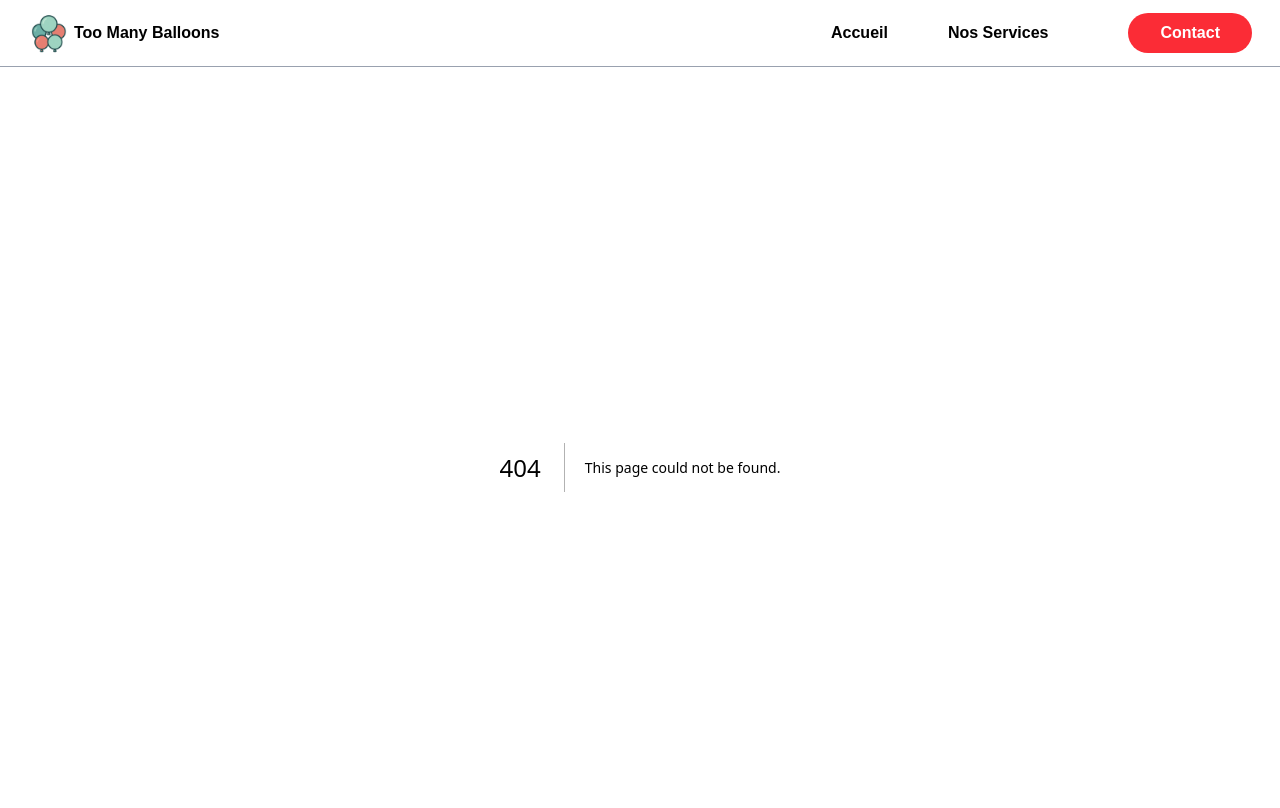
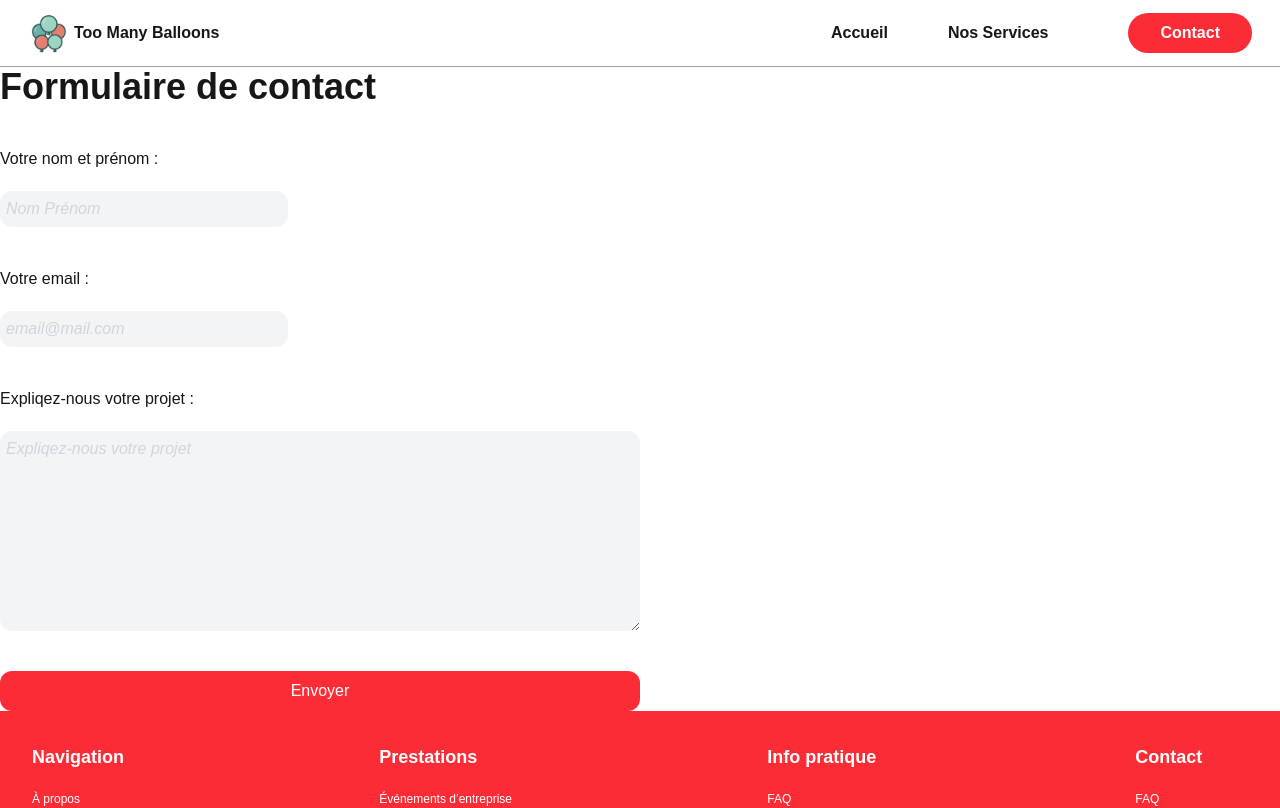
Before and after one commit to enzolp28/nina-project, a Next.js app: page /contact in a window 1280 px wide. Before the commit this address had no page. Shown: the top 808 px of the page. Built offline with nearby package versions, Linux system fonts and the light colour scheme.

Commit message:
formulaire de contact

```diff
--- a/package.json
+++ b/package.json
@@ -10,6 +10,7 @@
   },
   "dependencies": {
     "next": "15.5.2",
+    "nodemailer": "^7.0.6",
     "react": "19.1.0",
     "react-dom": "19.1.0",
     "react-icons": "^5.5.0"
--- /dev/null
+++ b/src/app/contact/page.jsx
@@ -0,0 +1,49 @@
+"use client"
+
+export default function page() {
+    const handleSubmit = (e) => {
+        e.preventDefault()
+
+        const formData = {
+            nom: e.target.nom_prenom.value,
+            email: e.target.email.value,
+            message: e.target.message.value,
+        }
+        fetch('/api/contact', {
+            method: 'POST',
+            headers: {
+                'Content-Type': 'application/json',
+            },
+            body: JSON.stringify(formData),
+        })
+            .then((res) => res.json())
+            .then((data) => {
+                console.log('Réponse API :', data);
+                // ici tu peux afficher un message de succès dans ton UI
+            })
+            .catch((err) => {
+                console.error('Erreur lors de l’envoi :', err);
+            });
+
+    }
+    return (
+        <div className="u-main-container u-padding-content-container">
+            <h1 className="text-4xl font-bold">Formulaire de contact</h1>
+            <form onSubmit={handleSubmit} action="" className=" flex flex-col gap-5 mt-10 w-1/2">
+                <label htmlFor="nom_prenom">Votre nom et prénom :</label>
+                <input name="nom_prenom" id="nom_prenom" className="placeholder:text-gray-300 placeholder:italic mb-5 bg-gray-100 rounded-xl p-1.5 w-2xs focus:outline-none focus:ring focus:border-blue-300 resize-none" type="text" placeholder="Nom Prénom" />
+
+                <label htmlFor="email">Votre email :</label>
+                <input name="email" id="email" className="placeholder:text-gray-300 placeholder:italic mb-5 bg-gray-100 rounded-xl p-1.5 w-2xs focus:outline-none focus:ring focus:border-blue-300" type="email" placeholder="email@mail.com" />
+
+                <label htmlFor="message">Expliqez-nous votre projet :</label>
+                <textarea name="message" id="message" className="w-full h-50 placeholder:text-gray-300 placeholder:italic mb-5 bg-gray-100 rounded-xl p-1.5 focus:outline-none focus:ring focus:outline-red-900 resize-y" placeholder="Expliqez-nous votre projet"></textarea>
+
+                <button
+                    type="submit"
+                    className="bg-red-500 text-white px-6 py-2 rounded-xl hover:bg-red-600 transition cursor-pointer">Envoyer
+                </button>
+            </form>
+        </div>
+    )
+}
--- /dev/null
+++ b/src/pages/api/contact.js
@@ -0,0 +1,34 @@
+import { NextApiRequest, NextApiResponse } from 'next';
+import nodemailer from 'nodemailer'
+
+export default async function handler(req, res) {
+    if (req.method !== 'POST') {
+        return res.status(405).json({ error: 'Method non autorisée' });
+    }
+
+    const transporter = nodemailer.createTransport({
+        service: 'gmail',
+        auth: {
+            user: process.env.EMAIL_USER,
+            pass: process.env.EMAIL_PASS,
+        },
+    });
+
+    const { name, email, message } = req.body;
+
+    await transporter.sendMail({
+        from: `"Formulaire de Contact" <${process.env.EMAIL_USER}>`,
+        to: process.env.EMAIL_USER,
+        subject: `Nouveau message via le formulaire de ${name}`,
+        text: `
+            Nom: ${name}
+            Email: ${email}
+            Message: ${message}
+        `,
+    });
+
+    res.status(200).json({ message: 'Email envoyé avec succès ✅' });
+    console.log('Données reçues :', nom, email, message);
+
+    return res.status(200).json({ message: 'Formulaire bien reçu' });
+}
```
Also changed, not shown: 1 other file (tests, documents, lock files or other folders).
